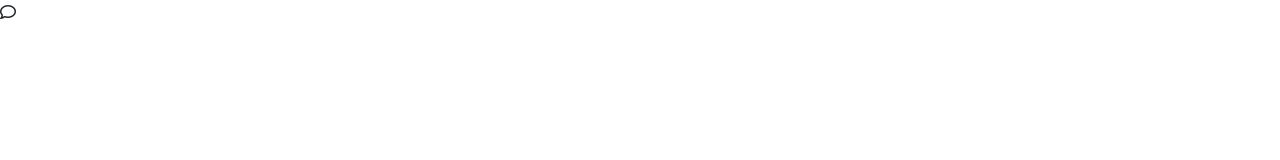
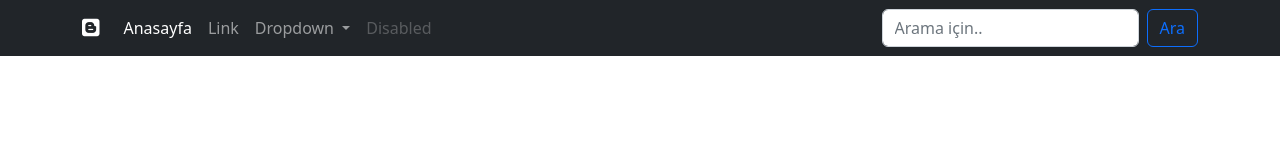
Before and after one commit to cerenkosee/ibb_ecotadion_frontend, a plain HTML site: page util/index.html in a window 1280 px wide. Drawn offline with nearby package versions, Linux system fonts and the light colour scheme; files whose address does not match are found by name.

Commit message:
navbar added

```diff
--- a/util/index.html
+++ b/util/index.html
@@ -10,7 +10,13 @@
       content="width=device-width, initial-scale=1, shrink-to-fit=no"
     />
     <!-- font-awasome -->
-    <link rel="stylesheet" href="https://cdnjs.cloudflare.com/ajax/libs/font-awesome/6.4.0/css/all.min.css" integrity="sha512-iecdLmaskl7CVkqkXNQ/ZH/XLlvWZOJyj7Yy7tcenmpD1ypASozpmT/E0iPtmFIB46ZmdtAc9eNBvH0H/ZpiBw==" crossorigin="anonymous" referrerpolicy="no-referrer" />
+    <link
+      rel="stylesheet"
+      href="https://cdnjs.cloudflare.com/ajax/libs/font-awesome/6.4.0/css/all.min.css"
+      integrity="sha512-iecdLmaskl7CVkqkXNQ/ZH/XLlvWZOJyj7Yy7tcenmpD1ypASozpmT/E0iPtmFIB46ZmdtAc9eNBvH0H/ZpiBw=="
+      crossorigin="anonymous"
+      referrerpolicy="no-referrer"
+    />
 
     <!-- SEO -->
     <meta name="author" content="Ceren Köse" />
@@ -23,27 +29,69 @@
       integrity="sha384-iYQeCzEYFbKjA/T2uDLTpkwGzCiq6soy8tYaI1GyVh/UjpbCx/TYkiZhlZB6+fzT"
       crossorigin="anonymous"
     />
+      <!-- external css -->
+  <link rel="stylesheet" href="style.css" />
   </head>
 
-   <!-- external css -->
-    <link rel="stylesheet" href="style.css">
+  <body data-bs-spy="scroll" data-bs-target="#navbar_id">
+    <noscript>Bu browser JavaScript'i desteklemiyor.</noscript>
+    <!-- start codes -->
+
+    <!-- start nav codes -->
+
+      <nav  id="navbar_id" class="navbar navbar-expand-lg bg-body-tertiary navbar-dark bg-dark">
+        <div class="container"> <!--   container-fluid -->
+          <a class="navbar-brand" href="#"><i class="fa-brands fa-blogger"></i></a>
+          <button class="navbar-toggler" type="button" data-bs-toggle="collapse" data-bs-target="#navbarSupportedContent" aria-controls="navbarSupportedContent" aria-expanded="false" aria-label="Toggle navigation">
+            <span class="navbar-toggler-icon"></span>
+          </button>
+          <div class="collapse navbar-collapse" id="navbarSupportedContent">
+            <ul class="navbar-nav me-auto mb-2 mb-lg-0">
+              <li class="nav-item">
+                <a class="nav-link active" aria-current="page" href="index.html">Anasayfa</a>
+              </li>
+              <li class="nav-item">
+                <a class="nav-link" href="#">Link</a>
+              </li>
+              <li class="nav-item dropdown">
+                <a class="nav-link dropdown-toggle" href="#" role="button" data-bs-toggle="dropdown" aria-expanded="false">
+                  Dropdown
+                </a>
+                <ul class="dropdown-menu">
+                  <li><a class="dropdown-item" href="#">Action</a></li>
+                  <li><a class="dropdown-item" href="#">Another action</a></li>
+                  <li><hr class="dropdown-divider"></li>
+                  <li><a class="dropdown-item" href="#">Something else here</a></li>
+                </ul>
+              </li>
+              <li class="nav-item">
+                <a class="nav-link disabled">Disabled</a>
+              </li>
+            </ul>
+            <form class="d-flex" role="search">
+              <input class="form-control me-2" type="search" placeholder="Arama için.." aria-label="Search">
+              <button class="btn btn-outline-primary" type="submit">Ara</button>
+            </form>
+          </div>
+        </div>
+      </nav>
 
 
-  <!-- start code -->
-   <!-- <h1 class="text-primary">Tutorial</h1> -->
-  <!-- end code  -->
-  <body>
-    <header>
-      <!-- place navbar here -->
-    </header>
+    <!-- end nav codes -->
 
-    <main>
-      <i class="fa-regular fa-comment"></i>
+    <!-- start header codes -->
+    <header id="header_id"></header>
+    <!-- end header codes -->
 
-    </main>
-    <footer>
-      <!-- place footer here -->
-    </footer>
+    <!-- start main codes -->
+    <main id="main_id"></main>
+    <!-- end main codes -->
+
+    <!-- stars footer codes -->
+    <footer id="footer_id"></footer>
+    <!-- end footer codes -->
+
+     <!-- end codes -->
     <!-- Bootstrap JavaScript Libraries -->
     <script
       src="https://cdn.jsdelivr.net/npm/@popperjs/core@2.11.6/dist/umd/popper.min.js"
```
